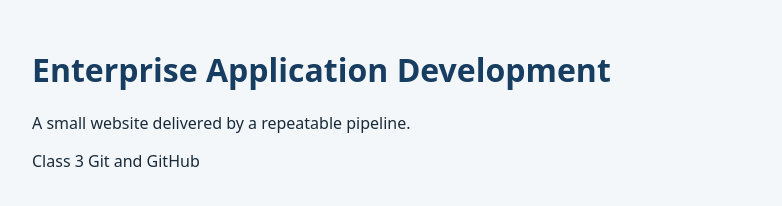
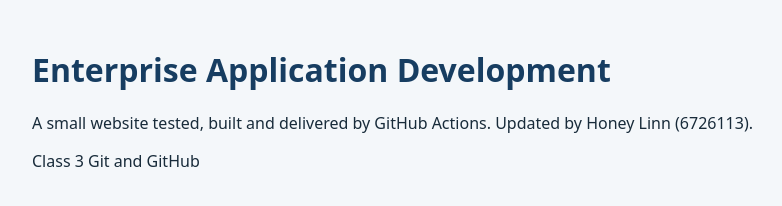
Before and after one commit to honeyyyhl13/ead-delivery-demo, a plain HTML site: page src/index.html in a window 1280 px wide. Shown: the whole page, without its empty margins (208-990 px from the left). Drawn offline with Linux system fonts and the light colour scheme.

Commit message:
Update website message with student name and ID

```diff
--- a/src/index.html
+++ b/src/index.html
@@ -9,7 +9,7 @@
 <body>
   <main>
     <h1>Enterprise Application Development</h1>
-    <p id="message">A small website delivered by a repeatable pipeline.</p>
+    <p id="message">A small website tested, built and delivered by GitHub Actions. Updated by Honey Linn (6726113).</p>
     <p>Class 3 Git and GitHub</p>
   </main>
 </body>
```
